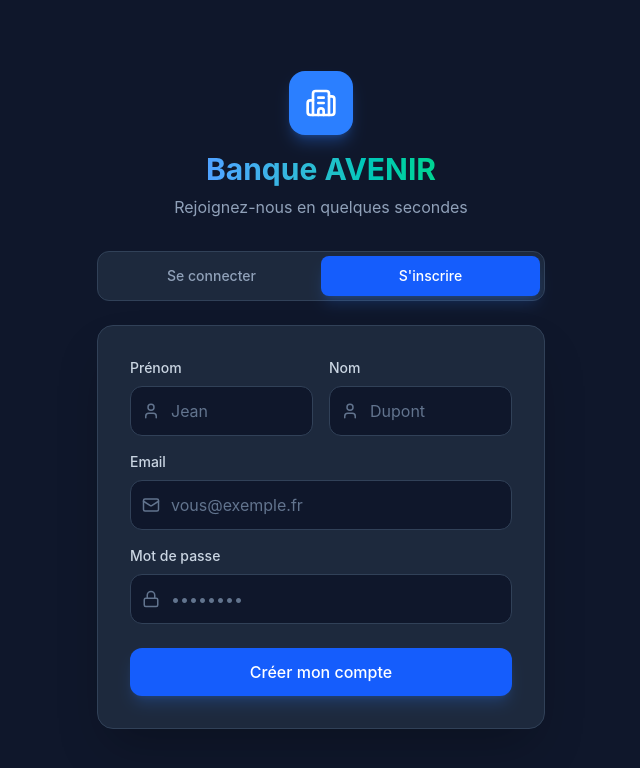
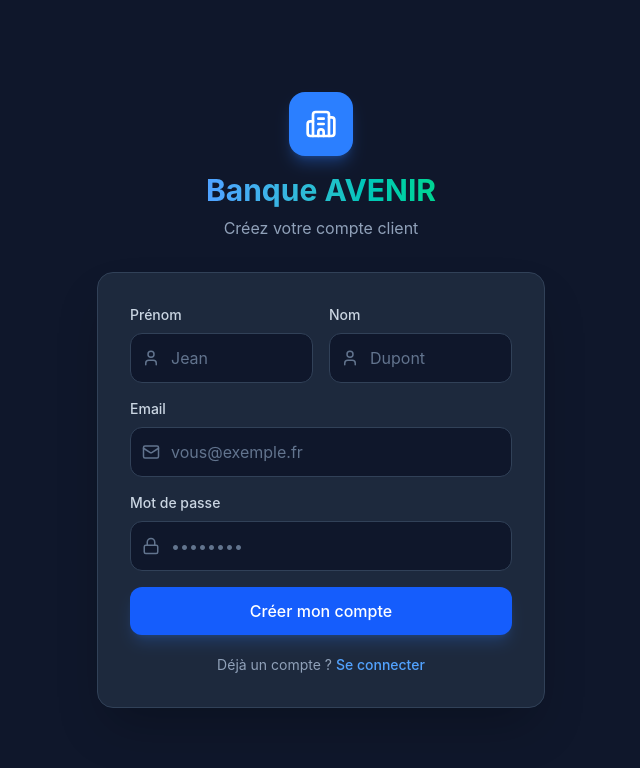
Before and after one commit to ahmataffadine99/WebTempsReel, a React (Vite) app in the folder frontend/: page /login in a window 1280 px wide. Both pictures are taken after a click on the button "S'inscrire". Shown: the top 768 px of the page, without its empty margins (319-959 px from the left). Built offline with nearby package versions, Linux system fonts and the light colour scheme.

Commit message:
fix: login - lien S inscrire discret sous le bouton Se connecter

```diff
--- a/frontend/src/pages/Login.tsx
+++ b/frontend/src/pages/Login.tsx
@@ -57,7 +57,7 @@ export const Login = () => {
         }),
       });
       const data = await res.json();
-      if (!res.ok) throw new Error(data.error || 'Erreur lors de l\'inscription');
+      if (!res.ok) throw new Error(data.error || "Erreur lors de l'inscription");
       setSuccessMsg(data.message);
       setRegEmail(''); setRegPassword(''); setRegFirstName(''); setRegLastName('');
     } catch (err: any) {
@@ -86,64 +86,36 @@ export const Login = () => {
             Banque AVENIR
           </h1>
           <p className="text-slate-400 mt-2">
-            {mode === 'login' ? 'Connectez-vous à votre espace' : 'Rejoignez-nous en quelques secondes'}
+            {mode === 'login' ? 'Connectez-vous à votre espace' : 'Créez votre compte client'}
           </p>
-        </div>
-
-        {/* Onglets Switch */}
-        <div className="flex bg-slate-800 p-1 rounded-xl mb-6 border border-slate-700">
-          <button
-            onClick={() => switchMode('login')}
-            className={`flex-1 py-2.5 text-sm font-medium rounded-lg transition-all ${
-              mode === 'login'
-                ? 'bg-blue-600 text-white shadow-lg shadow-blue-500/20'
-                : 'text-slate-400 hover:text-white'
-            }`}
-          >
-            Se connecter
-          </button>
-          <button
-            onClick={() => switchMode('register')}
-            className={`flex-1 py-2.5 text-sm font-medium rounded-lg transition-all ${
-              mode === 'register'
-                ? 'bg-blue-600 text-white shadow-lg shadow-blue-500/20'
-                : 'text-slate-400 hover:text-white'
-            }`}
-          >
-            S'inscrire
-          </button>
         </div>
 
         {/* Carte Formulaire */}
         <div className="bg-slate-800 rounded-2xl shadow-2xl p-8 border border-slate-700">
 
-          {/* Message d'erreur */}
+          {/* Messages */}
           {error && (
             <div className="bg-red-500/10 border border-red-500/50 text-red-400 p-3 rounded-lg mb-6 text-sm text-center">
               {error}
             </div>
           )}
-
-          {/* Message de succès (inscription) */}
           {successMsg && (
             <div className="bg-green-500/10 border border-green-500/50 text-green-400 p-4 rounded-lg mb-6 text-sm text-center">
               <p className="font-semibold mb-1">Inscription réussie ! 🎉</p>
               <p>{successMsg}</p>
-              <p className="mt-2 text-xs opacity-80">
-                Vérifiez les logs du backend pour le lien de confirmation Ethereal.
-              </p>
+              <p className="mt-2 text-xs opacity-80">Vérifiez les logs du backend pour le lien de confirmation.</p>
               <button
                 onClick={() => switchMode('login')}
                 className="mt-3 inline-flex items-center gap-1 text-blue-400 hover:text-blue-300 text-xs font-medium transition-colors"
               >
-                Aller à la connexion <ChevronRight size={12} />
+                Se connecter maintenant <ChevronRight size={12} />
               </button>
             </div>
           )}
 
           {/* FORMULAIRE LOGIN */}
           {mode === 'login' && (
-            <form onSubmit={handleLogin} className="space-y-6">
+            <form onSubmit={handleLogin} className="space-y-5">
               <div>
                 <label className="block text-sm font-medium text-slate-300 mb-2">Email</label>
                 <div className="relative">
@@ -184,6 +156,18 @@ export const Login = () => {
               >
                 Se connecter
               </button>
+
+              {/* Lien S'inscrire discret en bas */}
+              <p className="text-center text-slate-400 text-sm pt-1">
+                Pas encore de compte ?{' '}
+                <button
+                  type="button"
+                  onClick={() => switchMode('register')}
+                  className="text-blue-400 hover:text-blue-300 font-medium transition-colors"
+                >
+                  S'inscrire
+                </button>
+              </p>
             </form>
           )}
 
@@ -262,10 +246,22 @@ export const Login = () => {
               <button
                 type="submit"
                 disabled={isLoading}
-                className="w-full bg-blue-600 hover:bg-blue-500 text-white font-medium py-3 px-4 rounded-xl transition-all shadow-lg shadow-blue-500/20 mt-2 disabled:opacity-50 disabled:cursor-not-allowed"
+                className="w-full bg-blue-600 hover:bg-blue-500 text-white font-medium py-3 px-4 rounded-xl transition-all shadow-lg shadow-blue-500/20 disabled:opacity-50 disabled:cursor-not-allowed"
               >
                 {isLoading ? 'Création en cours...' : 'Créer mon compte'}
               </button>
+
+              {/* Lien retour Se connecter */}
+              <p className="text-center text-slate-400 text-sm pt-1">
+                Déjà un compte ?{' '}
+                <button
+                  type="button"
+                  onClick={() => switchMode('login')}
+                  className="text-blue-400 hover:text-blue-300 font-medium transition-colors"
+                >
+                  Se connecter
+                </button>
+              </p>
             </form>
           )}
         </div>
```
